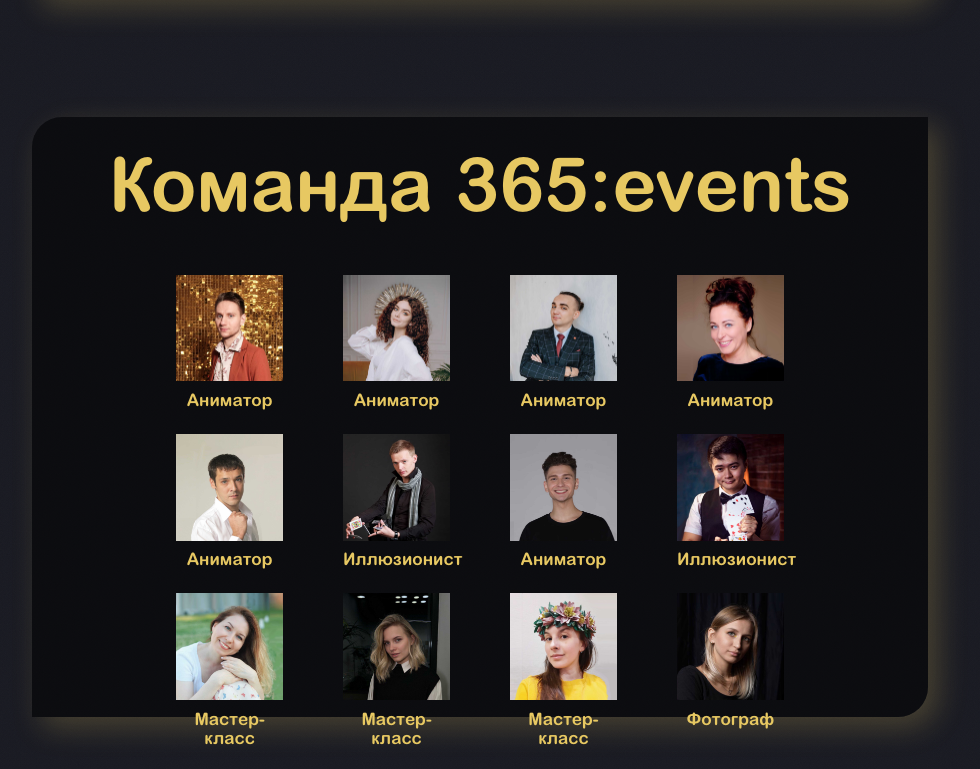
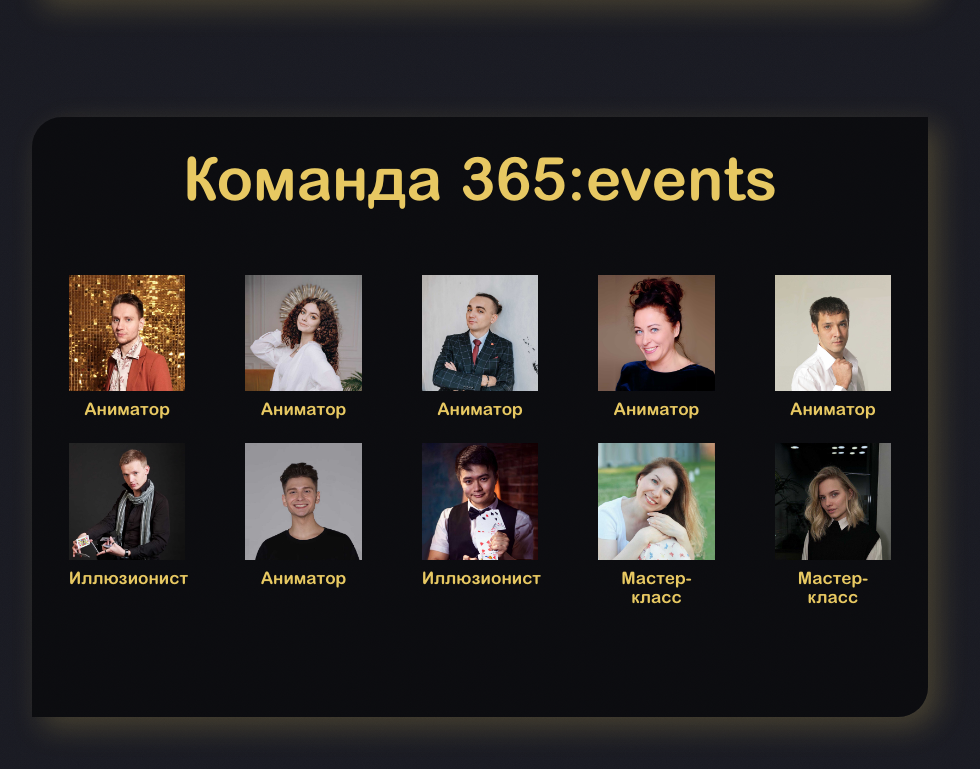
Before and after one commit to ChitKit/365events, a React (Create React App) app in the folder client/: page / in a window 1280 px wide. Shown: the part 1563-2332 px from the top of the page, without its empty margins (160-1140 px from the left). Built offline with nearby package versions, Linux system fonts and the light colour scheme.

Commit message:
[upd] update teame Card, added modal window Personal Card in module Teame

```diff
--- a/client/src/pages/About/About.scss
+++ b/client/src/pages/About/About.scss
@@ -1,6 +1,6 @@
 @media screen and (min-width: 1280px) {
     :root {
-        --tittle_module_font_size: 5em;
+        --tittle_module_font_size: 4em;
         --module_contacts_font_size: 1em;
         --text-size-About-Content: 1.2em;
         --height_content: 80vh;
@@ -11,7 +11,7 @@
   }
   @media screen and (min-width: 1024px) and (max-width: 1279px) {
     :root {
-        --tittle_module_font_size: 4em;
+        --tittle_module_font_size: 2em;
         --module_contacts_font_size: 1em;
         --text-size-About-Content: 1.2em;
         --height_content: 80vh;
@@ -22,7 +22,7 @@
   }
   @media screen and (min-width: 800px) and (max-width: 1023px) {
     :root {
-        --tittle_module_font_size: 4em;
+        --tittle_module_font_size: 2em;
         --module_contacts_font_size: 1em;
         --text-size-About-Content: 1em;
         --height_content: 80vh;
--- a/client/src/pages/Main/Main.jsx
+++ b/client/src/pages/Main/Main.jsx
@@ -50,11 +50,13 @@
                                 <span>Доставляем </span>
                                 <span> с </span>
                                 <span> любовью </span>
+                                <br />
                                 <span> самые </span>
                                 <span> тёплые </span>
                                 <span> и </span>
                                 <span> волшебные </span>
                                 <span> праздники </span>
+                                <br />
                                 <span> 365 </span>
                                 <span> дней </span>
                                 <span> в </span>
--- a/client/src/pages/Main/Main.scss
+++ b/client/src/pages/Main/Main.scss
@@ -15,7 +15,7 @@
         --width-H1: 98%;
         --width-divH1: 50%;
         --height-divH2: 16em;
-        --width-divH2: 65%;
+        --width-divH2: 70%;
         --width-H2: 100%;
         --borderRadius-divH2: 3rem;
         --main-Height: 100vh;
@@ -235,7 +235,7 @@
       user-select:none;
     // font-family: "Montserrat Medium";
     margin-bottom: var(--postiion_bottom_tittle);
-    max-width: 40ch;
+    max-width: 45ch;
     text-align: center;
     transform: scale(0.94);
     animation: scale 1s forwards cubic-bezier(0.5, 1, 0.89, 1);
--- a/client/src/pages/Team/Team.jsx
+++ b/client/src/pages/Team/Team.jsx
@@ -104,6 +104,7 @@
     const [pause, setPause] = useState(false);
     const [colorPuzzleForm, setColorPuzzleForm] = useState(undefined);
     console.log(colorPuzzleForm);
+    const [personalCardData, setPersonalCardData] = useState(null);
 
     const settings = {
         // dots: true,
@@ -133,11 +134,15 @@
         <div
             className="Team"
         >
-            <h2 style={{position: "absolute", top: "0", fontSize:'var(--tittle_module_font_size)', marginBottom:'0'}}>Команда 365:events</h2>
+            <h2 style={{position: "absolute", top: "0", fontSize:'var(--tittle_module_font_size)', marginBottom:'0'}}>
+                Команда 365:events
+            </h2>
             <div className="Team-Carousel">
                 {images &&
                     images.map((el) => (
-                        <div className="Team-Carousel-Card_Window">
+                        <div className="Team-Carousel-Card_Window"
+                            onClick={() => {setPersonalCardData(el)}}
+                        >
                             <img style={{width:'100%'}} alt={el.name} src={el.source} />
                             <div >
                                 <h6 >{el.role}</h6>
@@ -157,6 +162,16 @@
                 ))}
                 </Slider> */}
             </div>
+            {personalCardData &&
+                <div className={personalCardData !== null ? "Team-Personal_Card" : "Team-Personal_Card_Hide"}>
+                    <button onClick={() => {setPersonalCardData(null)}} className="Team-Personal_Card-Button_Close">X</button>
+                    <img style={{width:'50%', borderRadius: '1em'}} src={personalCardData.source} alt={personalCardData.name} />
+                    <div className="Team-Personal_Card-Info">
+                        <p>{personalCardData.name}</p>
+                        <p>{personalCardData.description}</p>
+                    </div>
+                </div>
+            }
         </div>
     );
 }
--- a/client/src/pages/Team/Team.scss
+++ b/client/src/pages/Team/Team.scss
@@ -63,20 +63,57 @@
     z-index: 10;
     width: var(--width_content_team);
     height: var(--height_content_team);
-    padding: 0 1em 1em 1em;
+    // padding: 0 1em 1em 1em;
     display: flex;
     justify-content: center;
     // align-items: center;
     box-shadow: var(--shadow_box);
     border-radius: 2em 0 2em 0;
+    &-Personal_Card{
+        display: flex;
+        width: 80%;
+        height: 80%;
+        position: absolute;
+        top: 3em;
+        border-radius: 1em;
+        background-color: rgb(27, 27, 27);
+        box-shadow: 0 0 50px var(--font_color_app);
+        transition: 2s;
+        &-Info{
+            margin-top: 3em;
+            font-size: large;
+            color: white;
+        }
+        &-Button_Close{
+            color: white;
+            position: absolute;
+            right: 1em;
+            top: 1em;
+            background: none;
+            border: unset;
+        }
+        &-Button_Close:hover{
+            color: gold;
+            text-shadow: 0 0 5px gold;
+        }
+    }
+    &-Personal_Card_Hide{
+        width: 80%;
+        height: 0%;
+        position: absolute;
+        top: 0em;
+        transition: 2s;
+
+    }
     &-Carousel{
         display: flex;
         flex-wrap: wrap;
         justify-content: center;
         margin-top: 10em;
-        width: 95%;
+        width: 100%;
         height: 90%;
-        max-height: 50%;
+        max-height: 60%;
+        overflow-y: auto;
         &-Card_Window{
             display: flex;
             flex-direction: column;
@@ -88,7 +125,7 @@
             cursor: pointer;
             img{
                 width: 105%;
-                box-shadow: 10px 10px 40px var(--font_color_app);
+                box-shadow: 5px 5px 20px var(--font_color_app);
                 transition: .5s;
             }
             transition: 1s;
@@ -110,6 +147,15 @@
                 }
             }
         }
+    }
+    &-Carousel::-webkit-scrollbar {
+        width: 4px;
+        // background-color: aqua;
+    }
+    &-Carousel::-webkit-scrollbar-thumb{
+        border-radius: 10px;
+        background-color: #e7c862;
+        box-shadow: inset 0 0 8px #e7c862;
     }
 }
 .Image-Carousel{
```
